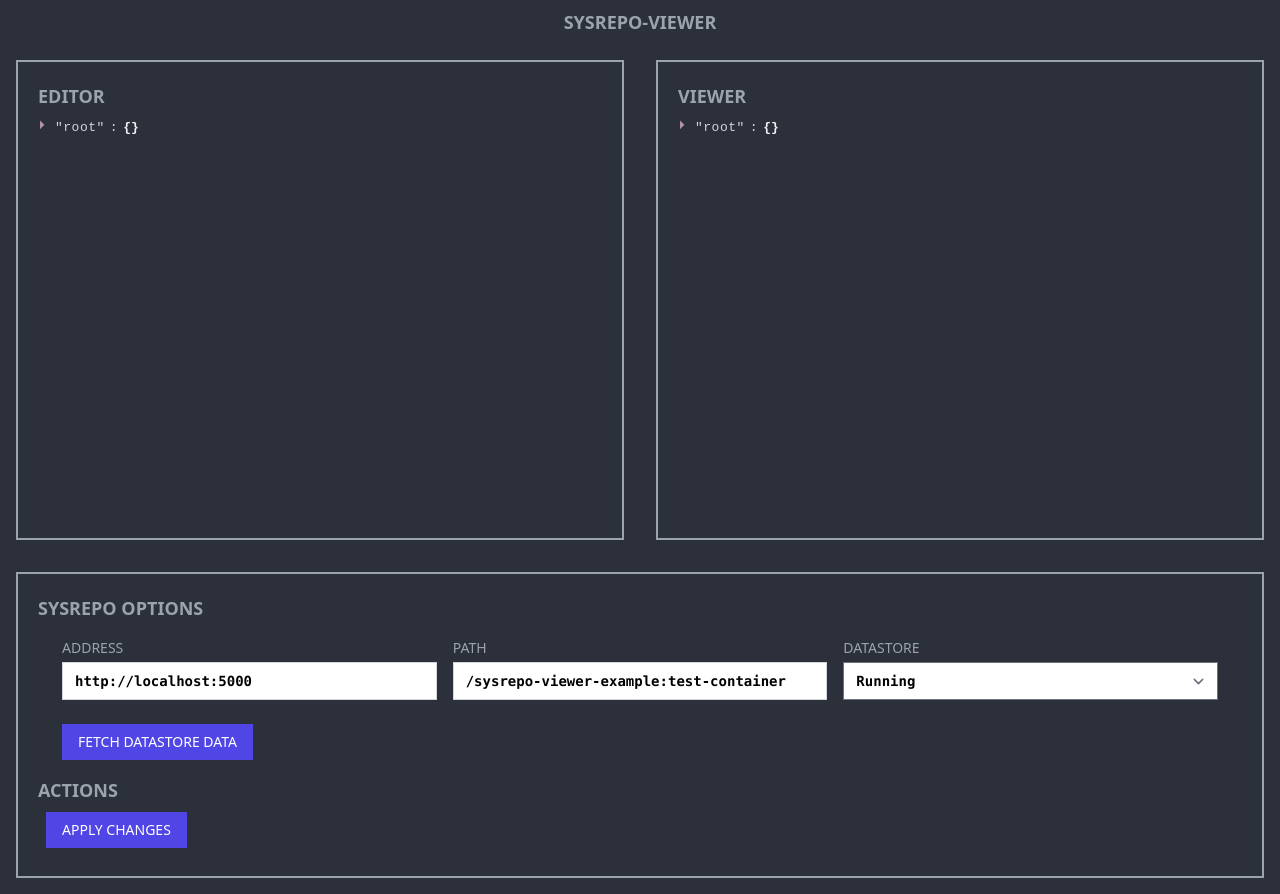
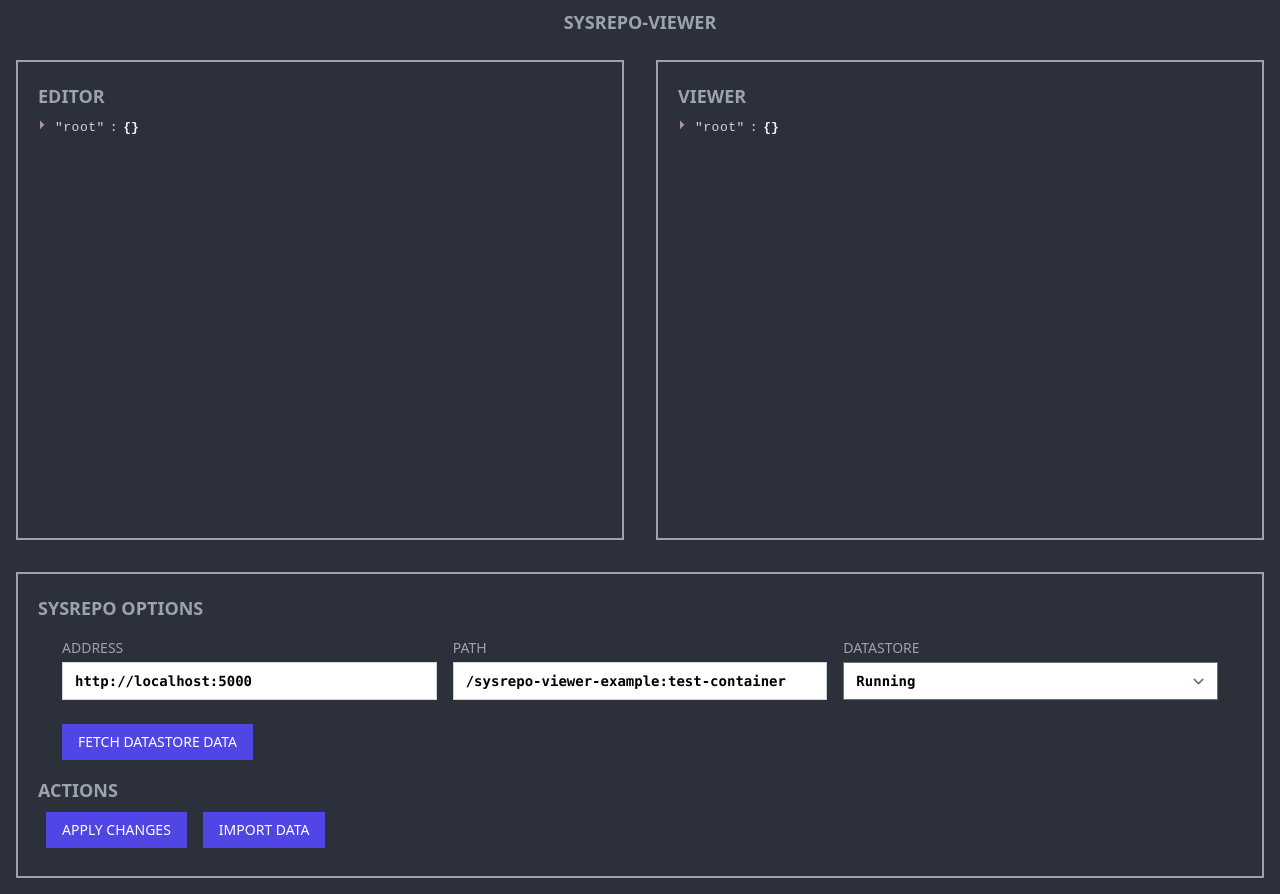
Before and after one commit to sartura/sysrepo-viewer, a React (Create React App) app in the folder frontend/sysrepo-viewer/: page / in a window 1280 px wide. Built offline with nearby package versions, Linux system fonts and the light colour scheme.

Commit message:
feat: add import action button

```diff
--- a/frontend/sysrepo-viewer/src/components/PageBody.jsx
+++ b/frontend/sysrepo-viewer/src/components/PageBody.jsx
@@ -24,6 +24,18 @@ export default function PageBody() {
       })
       .catch(function (error) {
         // don't change the view object - stays the same until errors resolved
+        showError(error);
+      });
+  }
+
+  function importData() {
+    axios.post(`${address}/import`, {
+      modified: editObject,
+    })
+      .then(function (response) {
+        setViewObject(editObject);
+      })
+      .catch(function (error) {
         showError(error);
       });
   }
@@ -155,7 +167,7 @@ export default function PageBody() {
         </div>
         <h1 className="font-bold text-lg uppercase">actions</h1>
         <div className="flex-wrap">
-          <div className="flex">
+          <div className="flex-row">
             <button
               type="button"
               className="m-2 justify-center py-2 px-4 text-sm font-medium rounded-none uppercase text-white bg-indigo-600"
@@ -163,6 +175,13 @@ export default function PageBody() {
             >
               apply changes
             </button>
+            <button
+              type="button"
+              className="m-2 justify-center py-2 px-4 text-sm font-medium rounded-none uppercase text-white bg-indigo-600"
+              onClick={importData}
+            >
+              import data
+            </button>
           </div>
         </div>
       </div>
```
